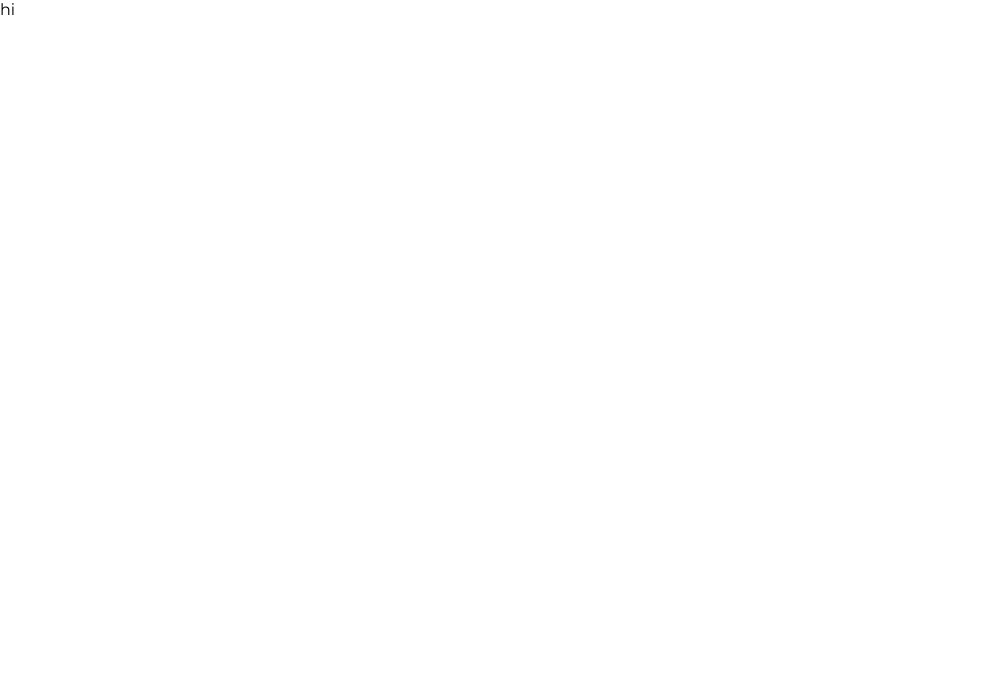
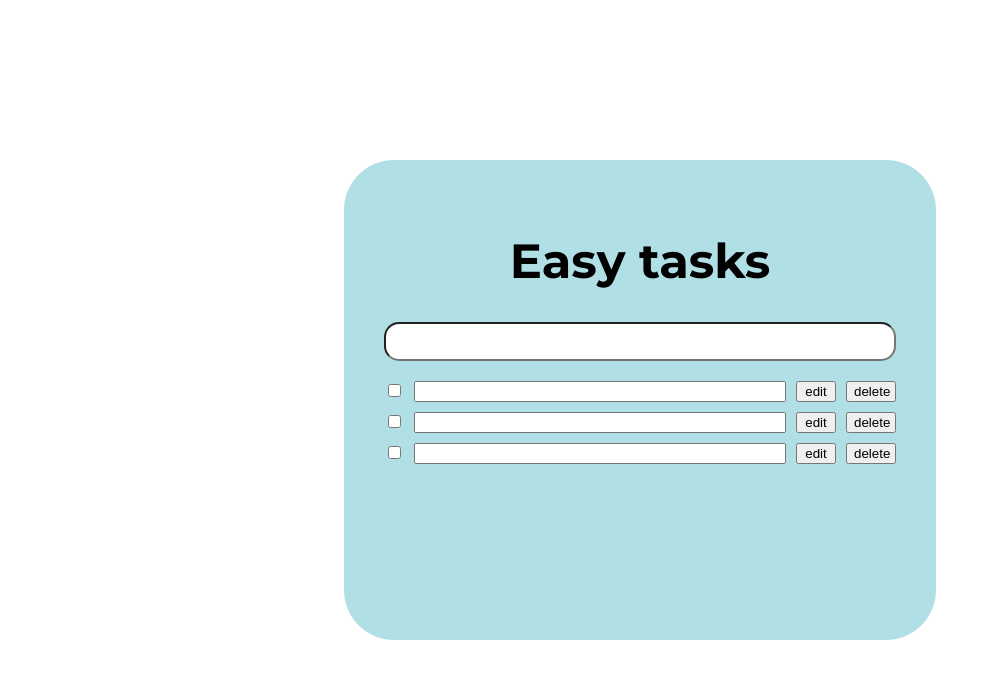
Before and after one commit to iamdejar/todo-list-react, a React (Create React App) app: page / in a window 1280 px wide. Shown: the top 678 px of the page, without its empty margins (0-998 px from the left). Built offline with nearby package versions, Linux system fonts and the light colour scheme.

Commit message:
feat: split the interface into components

```diff
--- /dev/null
+++ b/src/AddTask/AddTask.jsx
@@ -0,0 +1,30 @@
+import styles from './AddTask.module.scss'
+import { useState } from 'react'
+
+export const AddTaskForm = () => {
+
+  const [value, setValue] = useState('');
+  const onChange = (e) => {
+    setValue(e.target.value);
+  }
+  const onSubmit = (e) => {
+    e.preventDefault();
+    if (value.length) {
+      setValue('');
+    }
+  }
+
+  return (
+    <form
+      className={styles.form}
+      onSubmit={onSubmit}
+    >
+      <input
+        type="text"
+        className={styles.input}
+        value={value}
+        onChange={onChange}
+      />
+    </form>
+  )
+}
--- /dev/null
+++ b/src/AddTask/AddTask.module.scss
@@ -0,0 +1,10 @@
+.form {
+  display: flex;
+}
+
+.input {
+  width: 100%;
+  padding: 10px 20px;
+
+  border-radius: 15px;
+}
--- a/src/App.js
+++ b/src/App.js
@@ -1,10 +1,25 @@
-import './App.scss';
+import './App.scss'
+import { AddTaskForm } from './AddTask/AddTask'
+import { Task } from './Task/Task';
+import { TaskList } from './TaskList/TaskList';
 
 const App = () => {
 
   return (
 
-    <div>hi</div>
+    <div className="todolist-body">
+
+      <h1 className='h1'>Easy tasks</h1>
+
+      <AddTaskForm/>
+
+      <TaskList>
+        <Task />
+        <Task />
+        <Task />
+      </TaskList>
+
+    </div>
 
   );
 }
--- a/src/App.scss
+++ b/src/App.scss
@@ -1,4 +1,26 @@
 body {
   margin: 0;
   font-family: 'Montserrat', sans-serif;
+
+  min-height: 100vh;
+
+  display: flex;
+  justify-content: center;
+  align-items: center;
 }
+
+.h1 {
+  font-size: 48px;
+  text-align: center;
+}
+
+.todolist-body {
+    background-color: powderblue;
+
+    width: 40vw;
+    min-height: 50vh;
+    max-height: 90vh;
+
+    padding: 40px;
+    border-radius: 50px;
+}
--- /dev/null
+++ b/src/Task/Task.jsx
@@ -0,0 +1,23 @@
+import styles from './Task.module.scss'
+import { useState } from 'react'
+
+export const Task = (props) => {
+
+  const [name, setName] = useState(props.task);
+  const onSubmit = (e) => {
+    e.preventDefault()
+  }
+
+  return (
+    <form className={styles.row} onSubmit={onSubmit}>
+      <label>
+        <input type='checkbox' />
+      </label>
+
+      <input type='text' />
+
+      <button type='button'>edit</button>
+      <button type='button'>delete</button>
+    </form>
+  )
+}
--- /dev/null
+++ b/src/Task/Task.module.scss
@@ -0,0 +1,5 @@
+.row {
+  display: grid;
+  grid-template-columns: 20px 1fr 40px 50px;
+  gap: 10px;
+}
--- /dev/null
+++ b/src/TaskList/TaskList.jsx
@@ -0,0 +1,12 @@
+import styles from './TaskList.module.scss'
+
+export const TaskList = (props) => {
+
+  return (
+    <ul className={styles.list}>
+
+      {props.children}
+
+    </ul>
+  )
+}
--- /dev/null
+++ b/src/TaskList/TaskList.module.scss
@@ -0,0 +1,9 @@
+.list {
+  padding: 0;
+
+  margin-top: 20px;
+
+  display: flex;
+  flex-direction: column;
+  gap: 10px;
+}
```
